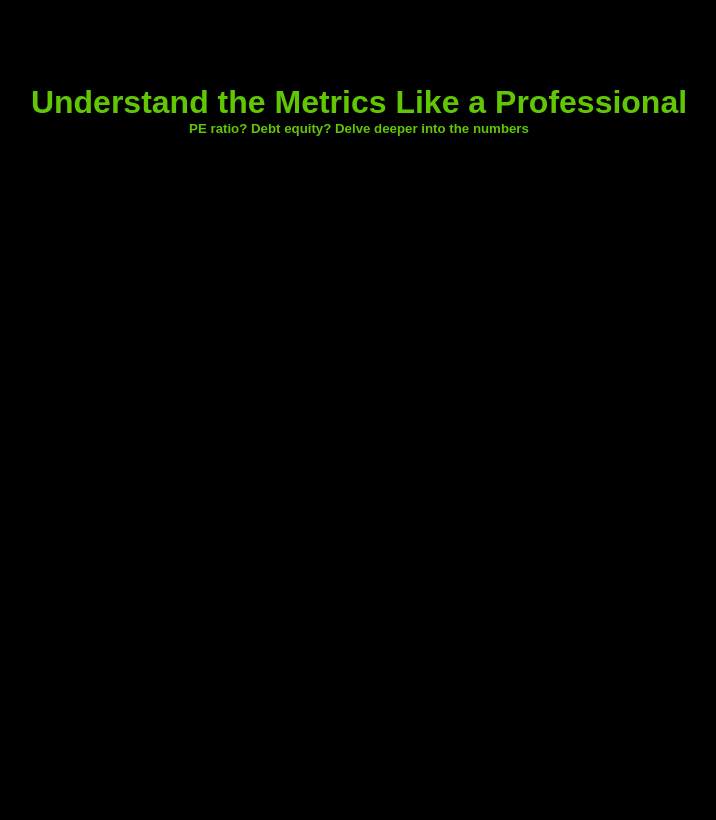
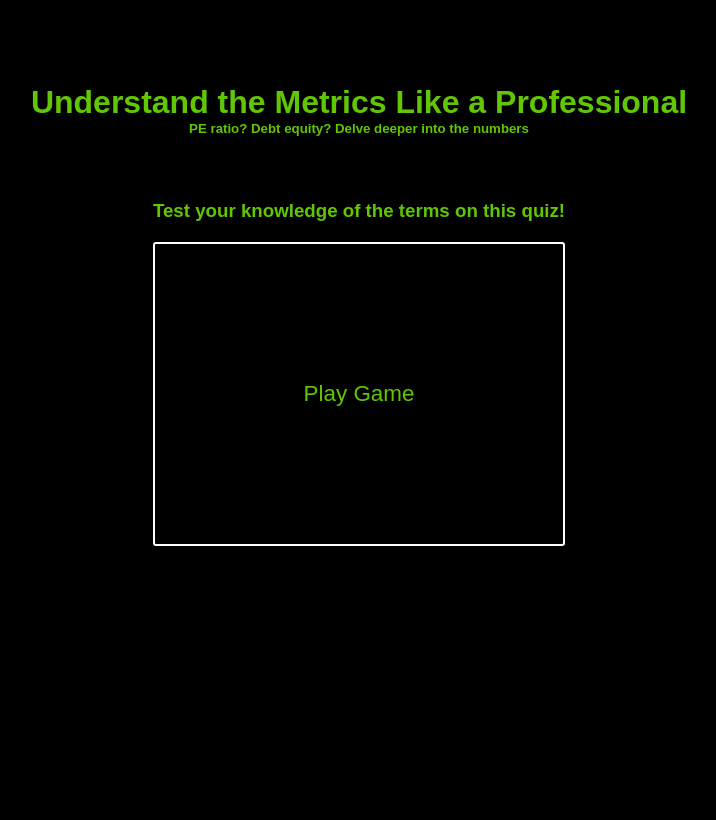
Before and after one commit to Aryo-Patel/HackMIT-2020, a Flask app: page /learn in a window 1280 px wide. Shown: the part 60-880 px from the top of the page, without its empty margins (281-997 px from the left). Run offline with Flask 2, Linux system fonts and the light colour scheme.

Commit message:
started on learn page

```diff
--- /dev/null
+++ b/static/css/learnGame.css
@@ -0,0 +1,31 @@
+#game-wrapper{
+    margin-top: 5%;
+}
+#game-wrapper-welcome{
+    color: #61C604;
+}
+
+#game-area{
+    min-height: 300px;
+    border: 2px solid white;
+    margin-top: 20px;
+    border-radius: 3px;
+    display: flex;
+    justify-content: center;
+    align-items: center;
+
+}
+#play-game{
+    background-color: transparent;
+    font-size: 1.4em;
+    color: #61C604;
+    transition: 0.3s;
+    outline: none;
+    border: none;
+}
+#play-game:hover{
+    transition: 0.3s;
+    cursor: pointer;
+    border-bottom: 2px solid #499205;
+
+}
--- a/static/css/stockInfo.css
+++ b/static/css/stockInfo.css
@@ -1,8 +1,15 @@
 #stock-info-table{
     display: grid;
     grid-template-columns: 1fr 1fr;
+    margin: 2% 5% 5% 5%;
 }
-
+#reccomendation{
+    margin-top: 3%;
+    text-align: center;
+    font-size: 1.4em;
+}
 .info{
-
+    text-align: center;
+    padding: 10px;
+    font-weight: normal;
 }
--- a/static/css/styles.css
+++ b/static/css/styles.css
@@ -93,10 +93,14 @@ a{
 }
 #stock-form{
     display: flex;
-    margin-left: 5%;
+    margin: 10px 5%;
+    justify-content: center;;
+}
+#our-analysis-wrapper{
+    margin: 10px;
 }
 #stock-search-container{
-    margin-top: 30vh;
+    margin-top: 10vh;
 }
 #stock-search{
     display: inline
@@ -112,12 +116,18 @@ a{
 #stock-input:focus{
     outline: none
 }
+#stock-submit-wrapper{
+    display: flex;
+    width: 100%;
+    justify-content: center;
+}
 #stock-submit{
     background-color: transparent;
     outline: none;
     border: 2px solid white;
     padding: 10px;
     border-radius: 5px;
+    text-align: center;
 }
 #stock-submit:hover{
     cursor: pointer;
@@ -128,6 +138,7 @@ a{
 #learn-content-wrapper{
     display: flex;
     flex-direction: column;
+    align-items: center;
     height: 100vh;
 }
 #learn-title{
--- /dev/null
+++ b/static/javascript/game.js
@@ -0,0 +1,80 @@
+let terms = {"Investor": "Person purchasing the stock",
+"Shareholder": "Person selling the stock",
+"Previous Close": "The last price of the stock from when the market closed on the previous trading day",
+"Open": "The starting price of trading for this trading day",
+"Change": "How many points the stock rose/fell during the trading day",
+"Percent Change": "How much the stock rose/fell during the trading day compared to its value given as a percentage",
+"Bid": "The highest price an investor is willing to pay for a share",
+"Ask": "The lowest price at which a shareholder is willing to sell their shares",
+"Day's Range": "The difference between the highest and lowest price traded during the trading day",
+"52 Week Range": "The difference between the highest and lowest price traded during the past 52 weeks",
+"Volume": "The amount of an asset or security that changes hands over a specific period of time",
+"Average Volume": "The totol volume in the specified period divided by the number of bars",
+"Market Capitalization": "The total value of all a company's shares of stock",
+"Beta": "A measure of the stock's volatility",
+"P/E ratio": "The ratio of the Company's stock price to its earnings per share. This ratio is used to value the company and find out if its overvalued or undervalued",
+"Earnings Per Share": "The portion of a company's profit that that is allocated to every share of the stock",
+"Earnings Date": "The date of the next release of the company's financial report",
+"Forward Dividend and Yield": "An estimation of the year's dividend expressed as a percentage of the current stock price",
+"Ex-Dividend Date": "Set 1 day before the record date and determines who earns the dividend the seller or the buyer",
+"Target Estimate": "Reflects what analysts think the stock will be worth after a certain period of time"
+}
+
+let gameArea = document.getElementById('game-area');
+let playGame;
+//creating main menu
+
+function createMainMenu(){
+    let gameChildren = Array.from(gameArea.children)
+    gameChildren.forEach(child =>{
+        gameArea.removeChild(child);
+    })
+    playGame = document.createElement('button');
+    playGame.id = 'play-game'
+    playGame.textContent = 'Play Game';
+    playGame.addEventListener('click', e => {
+        changeInterior();
+    })
+    gameArea.appendChild(playGame);
+}
+createMainMenu();
+
+
+function changeInterior(){
+    gameArea.removeChild(playGame);
+
+    let dictLength = Object.keys(terms).length
+    let definition = Object.values(terms)[Math.floor(Math.random()*dictLength)];
+    console.log(definition);
+
+    //holds the form
+    let containerDiv = document.createElement('div');
+    containerDiv.id = 'container-div';
+
+    let prompt = document.createElement('h3');
+    prompt.id = 'prompt';
+    prompt.innerHTML = "What term does the following defnition correspond to?"
+
+
+    let displayDefinition = document.createElement('p');
+    displayDefinition.id = 'definition';
+    displayDefinition.textContent = definition;
+
+    let submitBundle = document.createElement('div');
+    submitBundle.id = 'submit-bundle';
+
+    let answer = document.createElement('input');
+    answer.id = 'answer';
+    answer.placeholder = 'Type your answer here';
+
+    let submit = document.createElement('button');
+    submit.id = 'quiz-submit';
+    submit.textContent  = 'Submit';
+
+    submitBundle.appendChild(answer);
+    submitBundle.appendChild(submit);
+    containerDiv.appendChild(prompt);
+    containerDiv.appendChild(displayDefinition);
+    gameArea.appendChild(containerDiv)
+
+}
--- a/templates/base.html
+++ b/templates/base.html
@@ -4,6 +4,7 @@
         <title>Green View</title>
         <link rel = "stylesheet" type = "text/css" href = "{{url_for('static', filename='css/styles.css')}}" />
         <link rel = "stylesheet" type = "text/css" href = "{{url_for('static', filename='css/stockInfo.css')}}" />
+        <link rel = "stylesheet" type = "text/css" href = "{{url_for('static', filename='css/learnGame.css')}}" />
     </head>
     <body>
         <nav id = "navbar">
--- a/templates/learn.html
+++ b/templates/learn.html
@@ -9,6 +9,12 @@
     <div id= "learn-list">
 
     </div>
+    <div id = "game-wrapper">
+        <h3 id = "game-wrapper-welcome">Test your knowledge of the terms on this quiz!</h3>
+        <div id = "game-area">
+
+        </div>
+    </div>
 </div>
-
+<script src = "{{url_for('static', filename='javascript/game.js')}} "
 {% endblock %}
```
Also changed, not shown: templates/stocks.html (+9 -3 lines).
